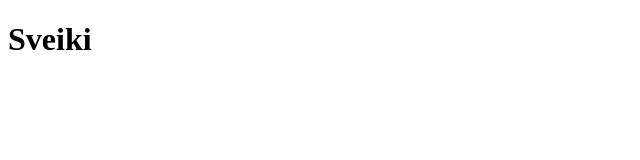
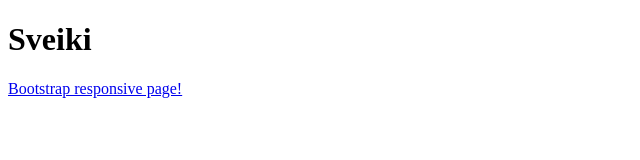
Before and after one commit to smiltSake/hi, a plain HTML site: page index.html in a window 1280 px wide. Shown: the whole page, without its empty margins (0-640 px from the left). Drawn offline with Linux system fonts and the light colour scheme.

Commit message:
add link

```diff
--- a/index.html
+++ b/index.html
@@ -8,5 +8,6 @@
   </head>
   <body>
     <h1>Sveiki</h1>
+    <a href="./responsive-page">Bootstrap responsive page!</a>
   </body>
 </html>
```
